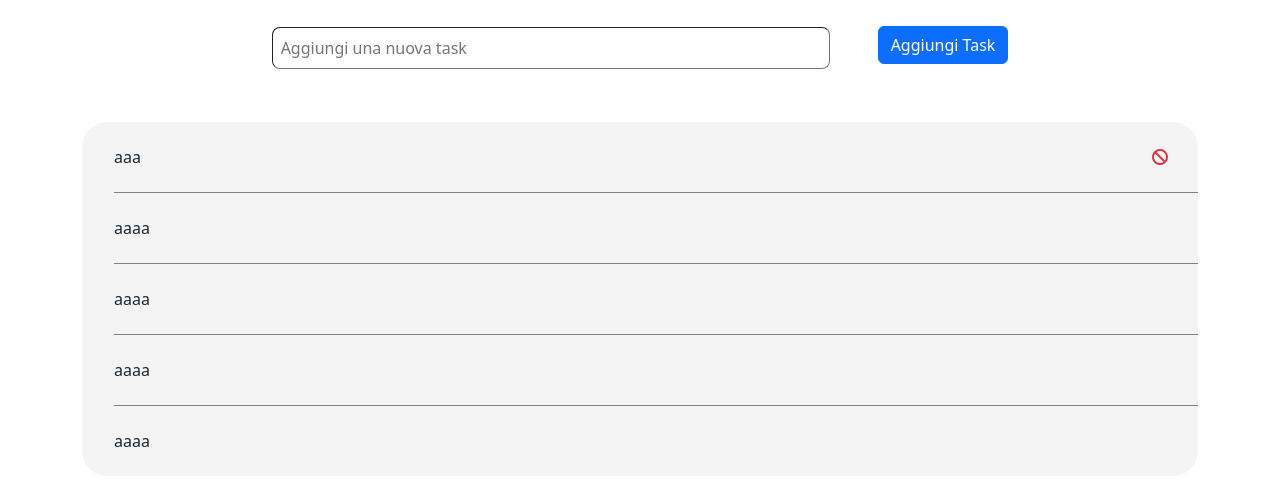
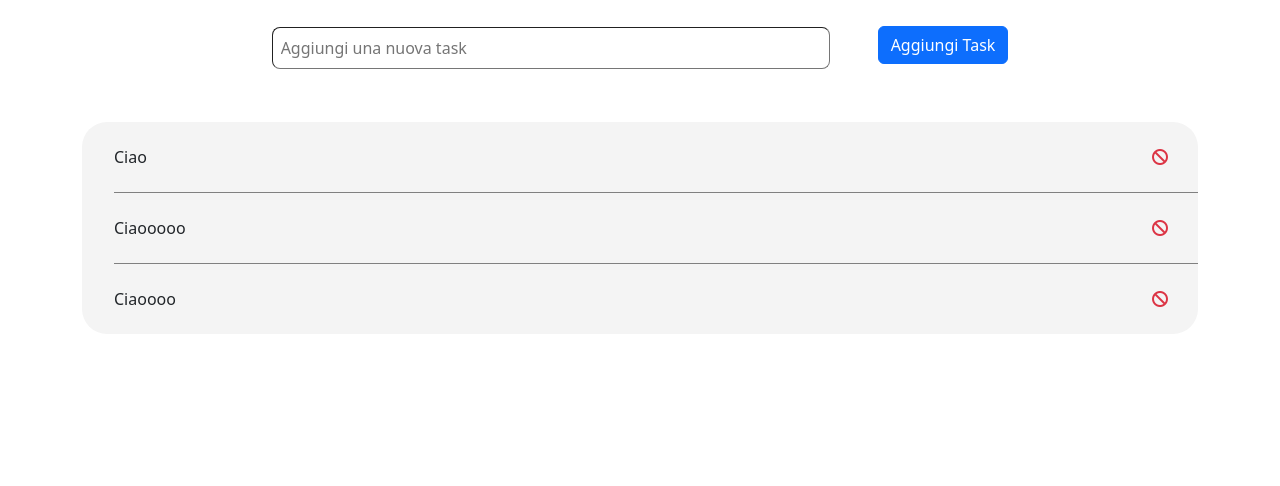
Before and after one commit to DavidC1103/vue-todolist, a plain HTML site: page index.html in a window 1280 px wide. Shown: the part 134-620 px from the top of the page. Drawn offline with nearby package versions, Linux system fonts and the light colour scheme.

Commit message:
add object in js

```diff
--- a/index.html
+++ b/index.html
@@ -26,22 +26,13 @@
 
             <div class="dc-container">
                 <ul>
-                    <li>
-                        <span>aaa</span>
+                   <li
+                      v-for="task in tasks"
+                      >
+                        <span>{{task.text}}</span>
                         <i class="fa-solid fa-ban text-danger"></i>
                     </li>
-                    <li>
-                        aaaa
-                    </li>
-                    <li>
-                        aaaa
-                    </li>
-                    <li>
-                        aaaa
-                    </li>
-                    <li>
-                        aaaa
-                    </li>
+
                 </ul>
             </div>
 
--- a/js/script.js
+++ b/js/script.js
@@ -3,12 +3,25 @@ const {createApp} = Vue;
 
 createApp({
 
-data(){
-    return{
+    data(){
+        return{
+            tasks:[
+            {
+                text:'Ciao',
+                done:true
+            },
+            {
+                text:'Ciaooooo',
+                done:false
+            },
+            {
+                text:'Ciaoooo',
+                done:true
+            },
+        ]
 
-
+        }
     }
-}
 
 
 
```
